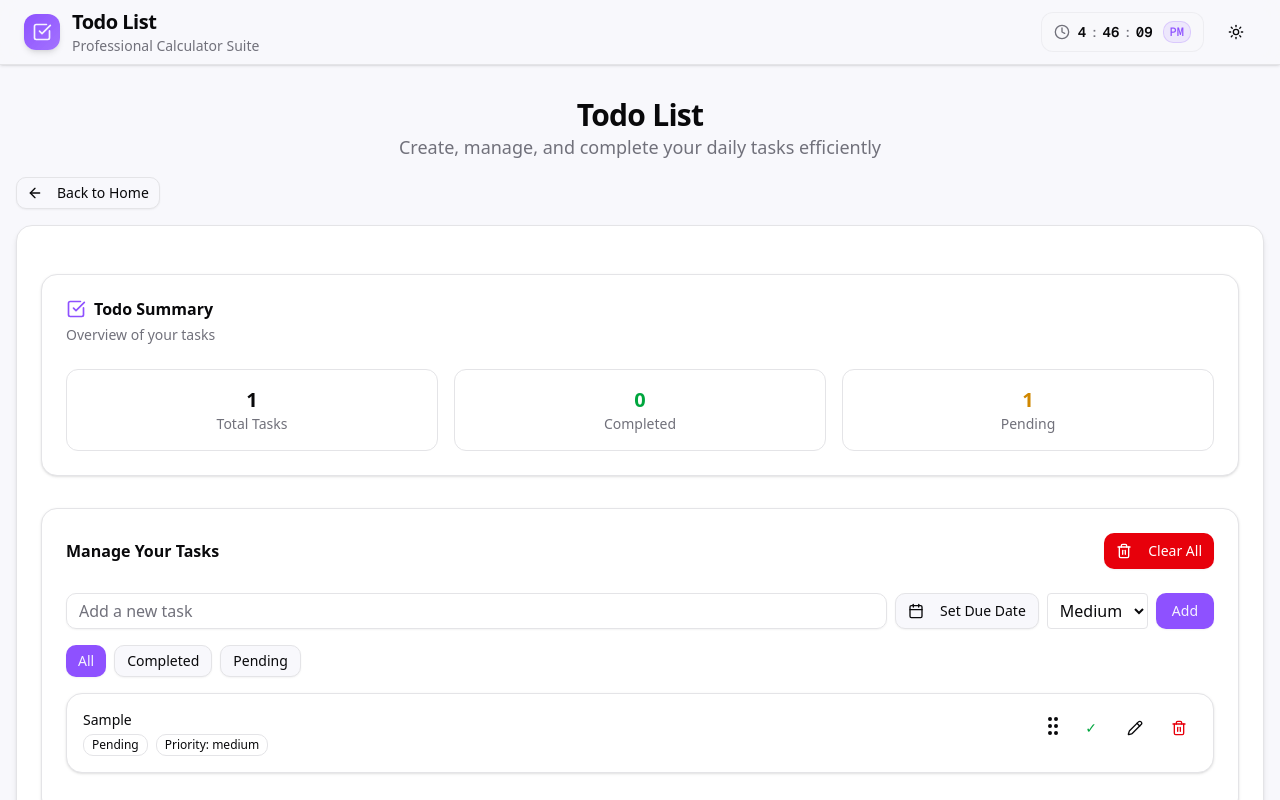
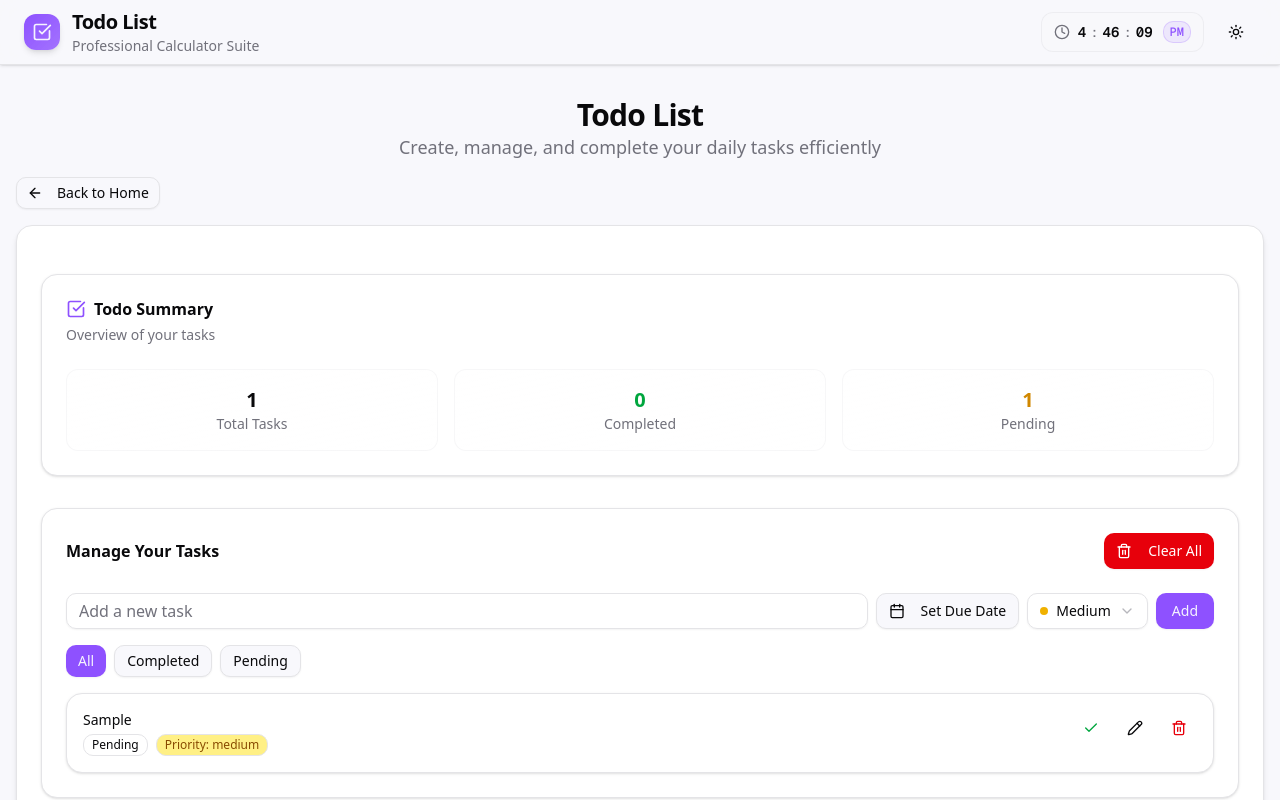
Before and after one commit to Praveenskg/smart-tools, a Next.js app: page /todo-list in a window 1280 px wide. Both pictures are taken after typing "Sample" into the empty fields and a click on the button "Add". Shown: the top 800 px of the page. Built offline with nearby package versions, Linux system fonts and the light colour scheme.

Commit message:
feat(todo): enhance Todo List with improved task editing, priority selection, and UI updates  and  fixes  ts errors of  Feature: Add Todo List Tool #5

```diff
--- a/src/components/tools/todo-list.tsx
+++ b/src/components/tools/todo-list.tsx
@@ -1,24 +1,30 @@
 "use client";
 
 import { useEffect, useState } from "react";
-import {
-  Trash2,
-  Pencil,
-  CheckSquare,
-  Calendar as CalendarIcon,
-  GripVertical,
-} from "lucide-react";
+import { Trash2, Pencil, CheckSquare, Calendar as CalendarIcon, Check } from "lucide-react";
 import { format, isToday, isPast, parseISO } from "date-fns";
 import { Card, CardContent, CardDescription, CardHeader, CardTitle } from "../ui/card";
-import { Dialog, DialogContent, DialogDescription, DialogHeader, DialogTitle, DialogTrigger } from "../ui/dialog";
+import {
+  Dialog,
+  DialogContent,
+  DialogDescription,
+  DialogHeader,
+  DialogTitle,
+  DialogTrigger,
+} from "../ui/dialog";
 import { Button } from "../ui/button";
 import { Input } from "../ui/input";
 import { Popover, PopoverContent, PopoverTrigger } from "../ui/popover";
 import { Badge } from "../ui/badge";
 import { Calendar } from "@/components/ui/calendar";
-import { DndContext, closestCenter } from "@dnd-kit/core";
-import { arrayMove, SortableContext, useSortable, verticalListSortingStrategy } from "@dnd-kit/sortable";
-import { CSS } from "@dnd-kit/utilities";
+import {
+  Select,
+  SelectContent,
+  SelectItem,
+  SelectTrigger,
+  SelectValue,
+} from "@/components/ui/select";
+import { Tooltip, TooltipContent, TooltipProvider, TooltipTrigger } from "@/components/ui/tooltip";
 
 interface TodoItem {
   id: string;
@@ -29,33 +35,19 @@ interface TodoItem {
   priority?: "high" | "medium" | "low";
   edited?: boolean;
 }
+
 const STORAGE_KEY = "smart-tools-todos";
-
-function SortableItem({ id, children }: { id: string; children: React.ReactNode }) {
-  const { attributes, listeners, setNodeRef, transform, transition } = useSortable({ id });
-
-  const style = {
-    transform: CSS.Transform.toString(transform),
-    transition,
-  };
-
-  return (
-    <div ref={setNodeRef} style={style} {...attributes} {...listeners}>
-      {children}
-    </div>
-  );
-}
 
 export default function TodoList() {
   const [todos, setTodos] = useState<TodoItem[]>([]);
   const [newTask, setNewTask] = useState("");
   const [newDueDate, setNewDueDate] = useState<Date | undefined>();
   const [newPriority, setNewPriority] = useState<"high" | "medium" | "low">("medium");
-  const [editTaskId, setEditTaskId] = useState<string | null>(null);
-  const [editTaskValue, setEditTaskValue] = useState("");
   const [filter, setFilter] = useState<"all" | "completed" | "pending">("all");
   const [confirmDeleteId, setConfirmDeleteId] = useState<string | null>(null);
   const [confirmClearAll, setConfirmClearAll] = useState(false);
+  const [isEditingMainInput, setIsEditingMainInput] = useState(false);
+  const [editingTodoId, setEditingTodoId] = useState<string | null>(null);
 
   const saveTodosToLocalStorage = (todosToSave: TodoItem[]) => {
     if (typeof window !== "undefined") {
@@ -88,7 +80,6 @@ export default function TodoList() {
     return [];
   };
 
-
   useEffect(() => {
     loadFromLocalStorage();
   }, []);
@@ -98,8 +89,24 @@ export default function TodoList() {
     }
   }, [todos]);
 
-  const addTodo = () => {
+  const handleAddOrUpdate = () => {
     if (!newTask.trim()) return;
+
+    if (isEditingMainInput && editingTodoId) {
+      setTodos(
+        todos.map(t =>
+          t.id === editingTodoId
+            ? {
+              ...t,
+              task: newTask.trim(),
+              dueDate: newDueDate?.toISOString(),
+              priority: newPriority,
+              edited: true,
+            }
+            : t,
+        ),
+      );
+    } else {
       const newTodo: TodoItem = {
         id: Date.now().toString(),
         task: newTask.trim(),
@@ -107,18 +114,20 @@ export default function TodoList() {
         dueDate: newDueDate?.toISOString(),
         createdAt: new Date().toISOString(),
         priority: newPriority,
-      edited: false,
       };
       setTodos([newTodo, ...todos]);
+    }
+
     setNewTask("");
     setNewDueDate(undefined);
     setNewPriority("medium");
+    setIsEditingMainInput(false);
+    setEditingTodoId(null);
   };
 
   const toggleComplete = (id: string) => {
-    setTodos(todos.map(t => t.id === id ? { ...t, completed: !t.completed } : t));
+    setTodos(todos.map(t => (t.id === id ? { ...t, completed: !t.completed } : t)));
   };
-
 
   const confirmDelete = () => {
     if (confirmDeleteId) {
@@ -130,32 +139,28 @@ export default function TodoList() {
   const confirmClear = () => {
     setTodos([]);
     localStorage.removeItem(STORAGE_KEY);
+    setNewTask("");
+    setNewDueDate(undefined);
+    setNewPriority("medium");
+    setIsEditingMainInput(false);
+    setEditingTodoId(null);
     setConfirmClearAll(false);
   };
 
-  const saveEdit = () => {
-    if (editTaskId && editTaskValue.trim()) {
-      setTodos(todos.map(t =>
-        t.id === editTaskId ? { ...t, task: editTaskValue.trim(), edited: true } : t
-      ));
-      setEditTaskId(null);
-      setEditTaskValue("");
+  const filteredTodos = [...todos]
+    .filter(t =>
+      filter === "completed" ? t.completed : filter === "pending" ? !t.completed : true,
+    )
+    .sort((a, b) => {
+      const comp = Number(a.completed) - Number(b.completed);
+      if (comp !== 0) return comp;
+      if (!a.dueDate && b.dueDate) return 1;
+      if (a.dueDate && !b.dueDate) return -1;
+      if (a.dueDate && b.dueDate) {
+        return new Date(a.dueDate).getTime() - new Date(b.dueDate).getTime();
       }
-  };
-
-
-  const handleDragEnd = (event: any) => {
-    const { active, over } = event;
-    if (active.id !== over.id) {
-      const oldIndex = todos.findIndex(t => t.id === active.id);
-      const newIndex = todos.findIndex(t => t.id === over.id);
-      setTodos(arrayMove(todos, oldIndex, newIndex));
-    }
-  };
-
-  const filteredTodos = filter === "all"
-    ? todos
-    : todos.filter(t => (filter === "completed" ? t.completed : !t.completed));
+      return 0;
+    });
 
   return (
     <div className="space-y-8">
@@ -167,16 +172,20 @@ export default function TodoList() {
           <CardDescription>Overview of your tasks</CardDescription>
         </CardHeader>
         <CardContent className="grid sm:grid-cols-3 gap-4">
-          <div className="p-4 border rounded-lg text-center">
+          <div className="p-4 border rounded-lg text-center modern-card">
             <div className="text-xl font-bold">{todos.length}</div>
             <div className="text-muted-foreground text-sm">Total Tasks</div>
           </div>
-          <div className="p-4 border rounded-lg text-center">
-            <div className="text-xl font-bold text-green-600">{todos.filter(t => t.completed).length}</div>
+          <div className="p-4 border rounded-lg text-center modern-card">
+            <div className="text-xl font-bold text-green-600">
+              {todos.filter(t => t.completed).length}
+            </div>
             <div className="text-muted-foreground text-sm">Completed</div>
           </div>
-          <div className="p-4 border rounded-lg text-center">
-            <div className="text-xl font-bold text-yellow-600">{todos.filter(t => !t.completed).length}</div>
+          <div className="p-4 border rounded-lg text-center modern-card">
+            <div className="text-xl font-bold text-yellow-600">
+              {todos.filter(t => !t.completed).length}
+            </div>
             <div className="text-muted-foreground text-sm">Pending</div>
           </div>
         </CardContent>
@@ -195,11 +204,17 @@ export default function TodoList() {
               <DialogContent>
                 <DialogHeader>
                   <DialogTitle>Clear All Tasks</DialogTitle>
-                  <DialogDescription>This will delete all your tasks. Are you sure?</DialogDescription>
+                  <DialogDescription>
+                    This will delete all your tasks. Are you sure?
+                  </DialogDescription>
                 </DialogHeader>
                 <div className="flex justify-end gap-2 pt-4">
-                  <Button variant="outline" onClick={() => setConfirmClearAll(false)}>Cancel</Button>
-                  <Button variant="destructive" onClick={confirmClear}>Confirm</Button>
+                  <Button variant="outline" onClick={() => setConfirmClearAll(false)}>
+                    Cancel
+                  </Button>
+                  <Button variant="destructive" onClick={confirmClear}>
+                    Confirm
+                  </Button>
                 </div>
               </DialogContent>
             </Dialog>
@@ -212,7 +227,7 @@ export default function TodoList() {
               placeholder="Add a new task"
               value={newTask}
               onChange={e => setNewTask(e.target.value)}
-              onKeyDown={e => e.key === "Enter" && addTodo()}
+              onKeyDown={e => e.key === "Enter" && handleAddOrUpdate()}
             />
             <Popover>
               <PopoverTrigger asChild>
@@ -222,19 +237,49 @@ export default function TodoList() {
                 </Button>
               </PopoverTrigger>
               <PopoverContent className="p-0">
-                <Calendar mode="single" selected={newDueDate} onSelect={setNewDueDate} />
+                <Calendar
+                  mode="single"
+                  selected={newDueDate}
+                  onSelect={setNewDueDate}
+                  disabled={{ before: new Date() }}
+                />
               </PopoverContent>
             </Popover>
-            <select
-              className="border rounded px-2 text-sm"
+            <Select
               value={newPriority}
-              onChange={e => setNewPriority(e.target.value as any)}
+              onValueChange={val => setNewPriority(val as "high" | "medium" | "low")}
             >
-              <option value="high">High</option>
-              <option value="medium">Medium</option>
-              <option value="low">Low</option>
-            </select>
-            <Button onClick={addTodo}>Add</Button>
+              <SelectTrigger className="w-[150px]">
+                <SelectValue placeholder="Priority" />
+              </SelectTrigger>
+              <SelectContent>
+                {[
+                  { value: "high", color: "bg-red-500", label: "High", desc: "Urgent task" },
+                  {
+                    value: "medium",
+                    color: "bg-yellow-500",
+                    label: "Medium",
+                    desc: "Important but not urgent",
+                  },
+                  { value: "low", color: "bg-green-500", label: "Low", desc: "Nice to have" },
+                ].map(({ value, color, label, desc }) => (
+                  <TooltipProvider key={value}>
+                    <Tooltip>
+                      <TooltipTrigger asChild>
+                        <SelectItem value={value}>
+                          <span className="flex items-center gap-2">
+                            <span className={`w-2 h-2 rounded-full ${color}`} />
+                            {label}
+                          </span>
+                        </SelectItem>
+                      </TooltipTrigger>
+                      <TooltipContent side="right">{desc}</TooltipContent>
+                    </Tooltip>
+                  </TooltipProvider>
+                ))}
+              </SelectContent>
+            </Select>
+            <Button onClick={handleAddOrUpdate}>{isEditingMainInput ? "Update" : "Add"}</Button>
           </div>
 
           <div className="flex flex-wrap gap-2">
@@ -242,7 +287,7 @@ export default function TodoList() {
               <Button
                 key={type}
                 variant={filter === type ? "default" : "outline"}
-                onClick={() => setFilter(type as any)}
+                onClick={() => setFilter(type as "all" | "completed" | "pending")}
                 size="sm"
               >
                 {type.charAt(0).toUpperCase() + type.slice(1)}
@@ -250,84 +295,131 @@ export default function TodoList() {
             ))}
           </div>
 
-          <DndContext collisionDetection={closestCenter} onDragEnd={handleDragEnd}>
-            <SortableContext items={filteredTodos.map(t => t.id)} strategy={verticalListSortingStrategy}>
           <div className="space-y-4">
             {filteredTodos.length === 0 ? (
               <p className="text-muted-foreground text-center">No tasks found.</p>
             ) : (
               filteredTodos.map(todo => (
-                    <SortableItem key={todo.id} id={todo.id}>
-                      <Card className="p-4">
+                <Card key={todo.id} className="p-4">
                   <div className="flex justify-between items-start">
                     <div className="space-y-1">
-                            <p className={`text-sm font-medium ${todo.completed ? "line-through text-muted-foreground" : ""}`}>
-                              {editTaskId === todo.id ? (
-                                <Input
-                                  value={editTaskValue}
-                                  onChange={e => setEditTaskValue(e.target.value)}
-                                  onKeyDown={e => e.key === "Enter" && saveEdit()}
-                                />
-                              ) : (
-                                todo.task
-                              )}
+                      <p
+                        className={`text-sm font-medium ${todo.completed ? "line-through text-muted-foreground" : ""}`}
+                      >
+                        {todo.task}
                       </p>
+
                       <div className="flex items-center gap-2 flex-wrap">
                         <Badge variant={todo.completed ? "secondary" : "outline"}>
                           {todo.completed ? "Completed" : "Pending"}
                         </Badge>
                         {todo.dueDate && (
-                                <Badge variant="outline" className={isPast(parseISO(todo.dueDate)) && !todo.completed ? "bg-red-200 text-red-800" : isToday(parseISO(todo.dueDate)) ? "bg-yellow-200 text-yellow-800" : ""}>
+                          <Badge
+                            variant="outline"
+                            className={
+                              isPast(parseISO(todo.dueDate)) && !todo.completed
+                                ? "bg-red-200 text-red-800"
+                                : isToday(parseISO(todo.dueDate))
+                                  ? "bg-yellow-200 text-yellow-800"
+                                  : ""
+                            }
+                          >
                             Due: {format(new Date(todo.dueDate), "dd MMM yyyy")}
                           </Badge>
                         )}
-                              <Badge variant="outline">Priority: {todo.priority}</Badge>
+                        <Badge
+                          variant="outline"
+                          className={
+                            todo.priority === "high"
+                              ? "bg-red-200 text-red-800"
+                              : todo.priority === "medium"
+                                ? "bg-yellow-200 text-yellow-800"
+                                : "bg-green-200 text-green-800"
+                          }
+                        >
+                          Priority: {todo.priority}
+                        </Badge>
+
                         {todo.edited && <Badge variant="outline">Edited</Badge>}
                       </div>
                     </div>
                     <div className="flex gap-2">
-                            <GripVertical className="cursor-move mt-1" />
-                            {editTaskId === todo.id ? (
-                              <Button size="sm" onClick={saveEdit}>Save</Button>
-                            ) : (
-                              <>
-                                <Button size="icon" variant="ghost" onClick={() => toggleComplete(todo.id)} className="text-green-600">
-                                  ✓
+                      <TooltipProvider>
+                        <Tooltip>
+                          <TooltipTrigger asChild>
+                            <Button
+                              size="icon"
+                              variant="ghost"
+                              onClick={() => toggleComplete(todo.id)}
+                              className="text-green-600"
+                            >
+                              <Check className="h-4 w-4" />
                             </Button>
-                                <Button size="icon" variant="ghost" onClick={() => {
-                                  setEditTaskId(todo.id);
-                                  setEditTaskValue(todo.task);
-                                }}>
+                          </TooltipTrigger>
+                          <TooltipContent>
+                            Mark as {todo.completed ? "Incomplete" : "Completed"}
+                          </TooltipContent>
+                        </Tooltip>
+
+                        <Tooltip>
+                          <TooltipTrigger asChild>
+                            <Button
+                              size="icon"
+                              variant="ghost"
+                              onClick={() => {
+                                setNewTask(todo.task);
+                                setNewDueDate(todo.dueDate ? new Date(todo.dueDate) : undefined);
+                                setNewPriority(todo.priority || "medium");
+                                setIsEditingMainInput(true);
+                                setEditingTodoId(todo.id);
+                              }}
+                            >
                               <Pencil className="h-4 w-4" />
                             </Button>
-                                <Dialog open={confirmDeleteId === todo.id} onOpenChange={open => !open && setConfirmDeleteId(null)}>
-                                  <DialogTrigger asChild>
-                                    <Button size="icon" variant="ghost" className="text-red-600" onClick={() => setConfirmDeleteId(todo.id)}>
+                          </TooltipTrigger>
+                          <TooltipContent>Edit Task</TooltipContent>
+                        </Tooltip>
+
+                        <Tooltip>
+                          <TooltipTrigger asChild>
+                            <Button
+                              size="icon"
+                              variant="ghost"
+                              className="text-red-600"
+                              onClick={() => setConfirmDeleteId(todo.id)}
+                            >
                               <Trash2 className="h-4 w-4" />
                             </Button>
-                                  </DialogTrigger>
+                          </TooltipTrigger>
+                          <TooltipContent>Delete Task</TooltipContent>
+                        </Tooltip>
+                      </TooltipProvider>
+                    </div>
+                  </div>
+                </Card>
+              ))
+            )}
+          </div>
+
+          <Dialog open={!!confirmDeleteId} onOpenChange={open => !open && setConfirmDeleteId(null)}>
             <DialogContent>
               <DialogHeader>
                 <DialogTitle>Delete Task</DialogTitle>
-                                      <DialogDescription>Are you sure you want to delete <strong>{todo.task}</strong>?</DialogDescription>
+                <DialogDescription>
+                  Are you sure you want to delete{" "}
+                  <strong>{todos.find(t => t.id === confirmDeleteId)?.task}</strong>?
+                </DialogDescription>
               </DialogHeader>
               <div className="flex justify-end gap-2 pt-4">
-                                      <Button variant="outline" onClick={() => setConfirmDeleteId(null)}>Cancel</Button>
-                                      <Button variant="destructive" onClick={confirmDelete}>Delete</Button>
+                <Button variant="outline" onClick={() => setConfirmDeleteId(null)}>
+                  Cancel
+                </Button>
+                <Button variant="destructive" onClick={confirmDelete}>
+                  Delete
+                </Button>
               </div>
             </DialogContent>
           </Dialog>
-                              </>
-                            )}
-                          </div>
-                        </div>
-                      </Card>
-                    </SortableItem>
-                  ))
-                )}
-              </div>
-            </SortableContext>
-          </DndContext>
         </CardContent>
       </Card>
     </div>
```
Also changed, not shown: src/components/tools/image-tools.tsx (line endings or trailing spaces). Lines whose indentation alone changed are shown as unchanged.
